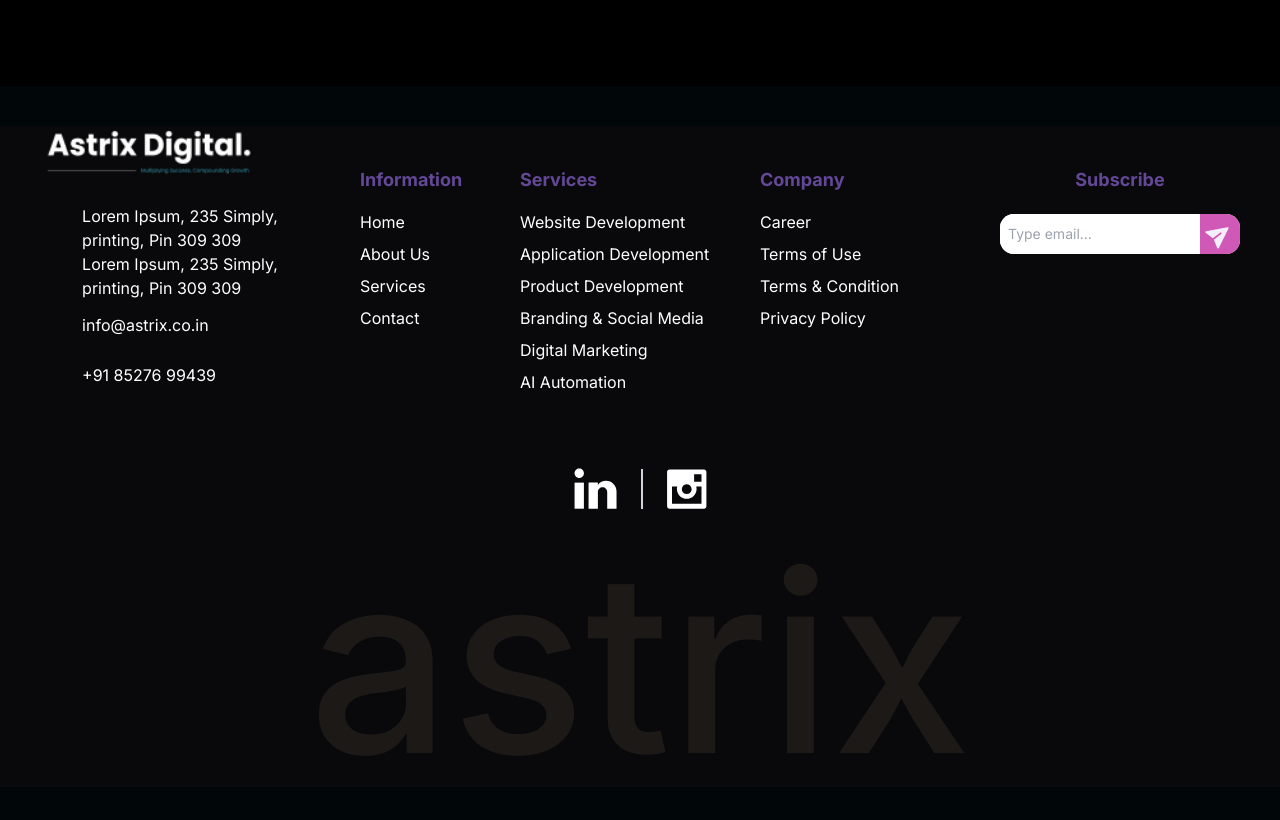
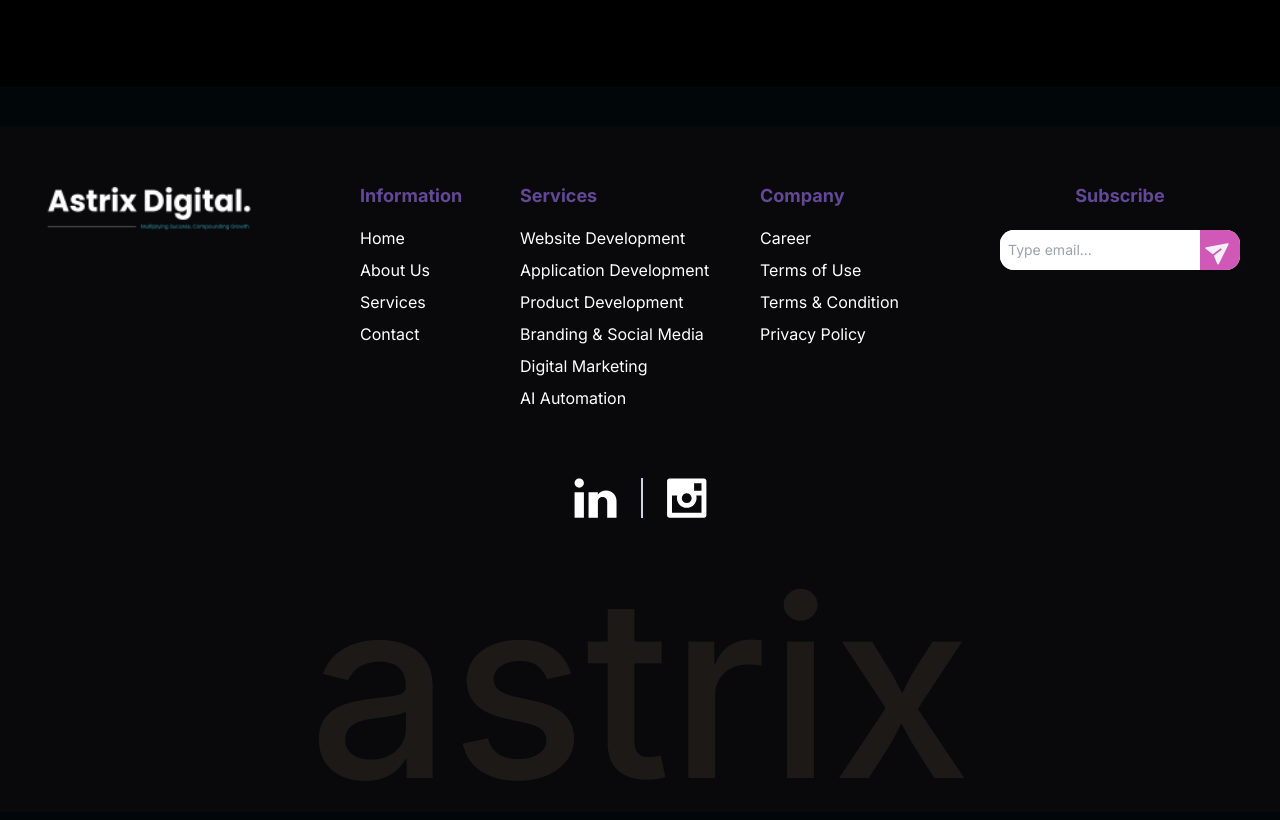
Before and after one commit to rishi23root/astrix, a Next.js app: page / in a window 1280 px wide. Shown: the part 6431-7251 px from the top of the page. Built offline with nearby package versions, Linux system fonts and the light colour scheme.

Commit message:
updated footer layout

```diff
--- a/src/components/Footer.tsx
+++ b/src/components/Footer.tsx
@@ -13,9 +13,9 @@
 function Footer() {
   return (
     <footer className="bg-zinc-950 w-full ">
-      <div className="container mx-auto px-4 flex flex-col items-center relative mt-10 ">
-        <div className="grid grid-cols-1 md:grid-cols-2 lg:grid-cols-5 text-center mb-10 b">
-          <div className="mb-8 md:mb-0 flex flex-col justify-center items-center">
+      <div className="container mx-auto p-4 flex flex-col items-center relative mt-10">
+        <div className="grid grid-cols-1 md:grid-cols-2 lg:grid-cols-5 text-center mb-10 ">
+          <div className="mb-8 md:mb-0 flex flex-col justify-center items-center mt-10">
             <Image
               src="/logo.png"
               width={300}
@@ -23,32 +23,7 @@
               className="w-60 h-auto text-center justify-center"
               alt=""
             />
-            <br />
-            <div className="flex-col md:text-left md:justify-left md:items-left text-center justify-center items-center gap-[40px]  lg:ml-10 leading-[50px]">
-              <div className="text-white  text-md font-normal font-Roboto leading-normal ">
-                Lorem Ipsum, 235 Simply,
-                <br />
-                printing, Pin 309 309
-                <br />
-                Lorem Ipsum, 235 Simply,
-                <br />
-                printing, Pin 309 309
-              </div>
-              <div>
-                <span className="text-white text-md font-normal font-Roboto ">
-                  info
-                </span>
-                <span className="text-white text-md font-normal font-Roboto">
-                  @astrix.co.in
-                </span>
-              </div>
-              <div className="text-white text-md font-normal font-Roboto">
-                +91 85276 99439
-              </div>
-              <div className=" lg:hidden text-white">
-                Career | Terms & Condition | Privacy Policy
-              </div>
-            </div>
+            <div className="flex-1"></div>
           </div>
           <div>
             {/* web view */}
@@ -156,9 +131,16 @@
               </Link>
             </nav>
           </div>
+
+          <div className="hidden md:block">
+            <Subscribe />
+          </div>
+        </div>
+        {/* social links */}
+        <div className="md:hidden">
           <Subscribe />
         </div>
-        <div className="flex flex-col items-center text-center justify-center p-5 ">
+        <div className="fcc fc text-center justify-center p-5">
           <div className="flex flex-row space-x-6 items-center">
             {/* <Link
               href="#"
@@ -199,6 +181,7 @@
           </div>
         </div>
       </div>
+
       <div className=" text-center text-stone-900 lg:text-[250px] text-7xl font-medium font-Roboto pb-0 ">
         astrix
       </div>
```
